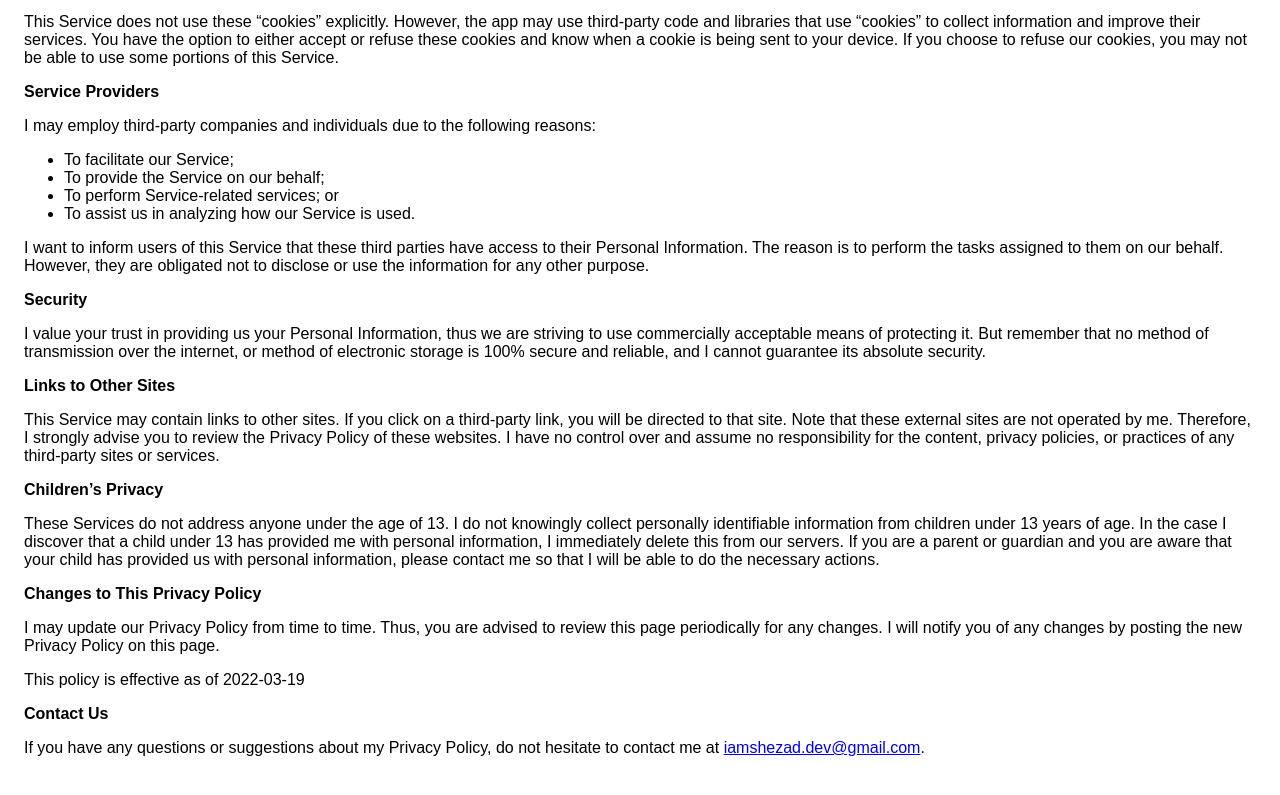
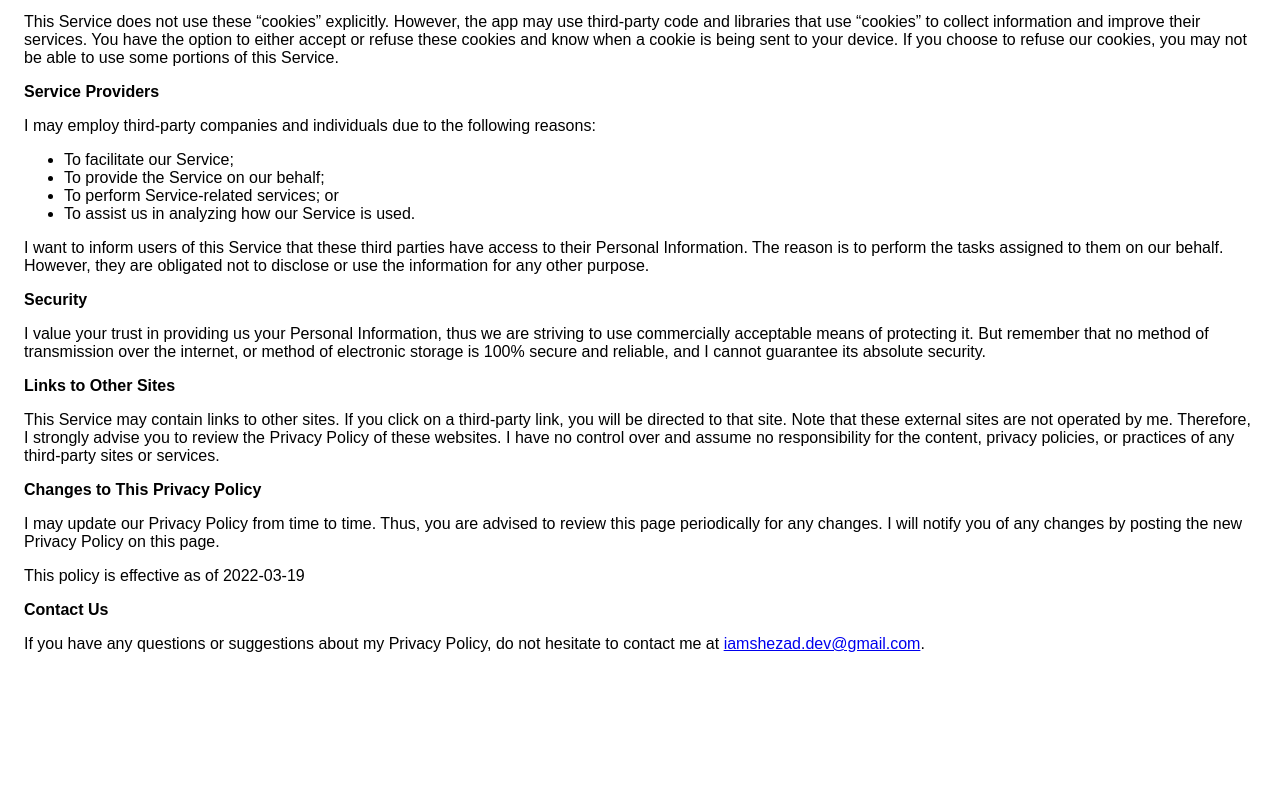
Before and after one commit to iamshezad/iamshezad.github.io, a plain HTML site: page apps/drinkwater/privacy.html in a window 1280 px wide. Shown: the part 493-1288 px from the top of the page. After the commit the page ends 1186 px from the top, so only its background shows below. Drawn offline with Linux system fonts and the light colour scheme.

Commit message:
Update privacy.html

```diff
--- a/apps/drinkwater/privacy.html
+++ b/apps/drinkwater/privacy.html
@@ -81,16 +81,6 @@
                   no control over and assume no responsibility for the content,
                   privacy policies, or practices of any third-party sites or
                   services.
-                </p> <p><strong>Children’s Privacy</strong></p> <div><p>
-                    These Services do not address anyone under the age of 13.
-                    I do not knowingly collect personally
-                    identifiable information from children under 13 years of age. In the case
-                    I discover that a child under 13 has provided
-                    me with personal information, I immediately
-                    delete this from our servers. If you are a parent or guardian
-                    and you are aware that your child has provided us with
-                    personal information, please contact me so that
-                    I will be able to do the necessary actions.
                   </p></div> <!----> <p><strong>Changes to This Privacy Policy</strong></p> <p>
                   I may update our Privacy Policy from
                   time to time. Thus, you are advised to review this page
```
